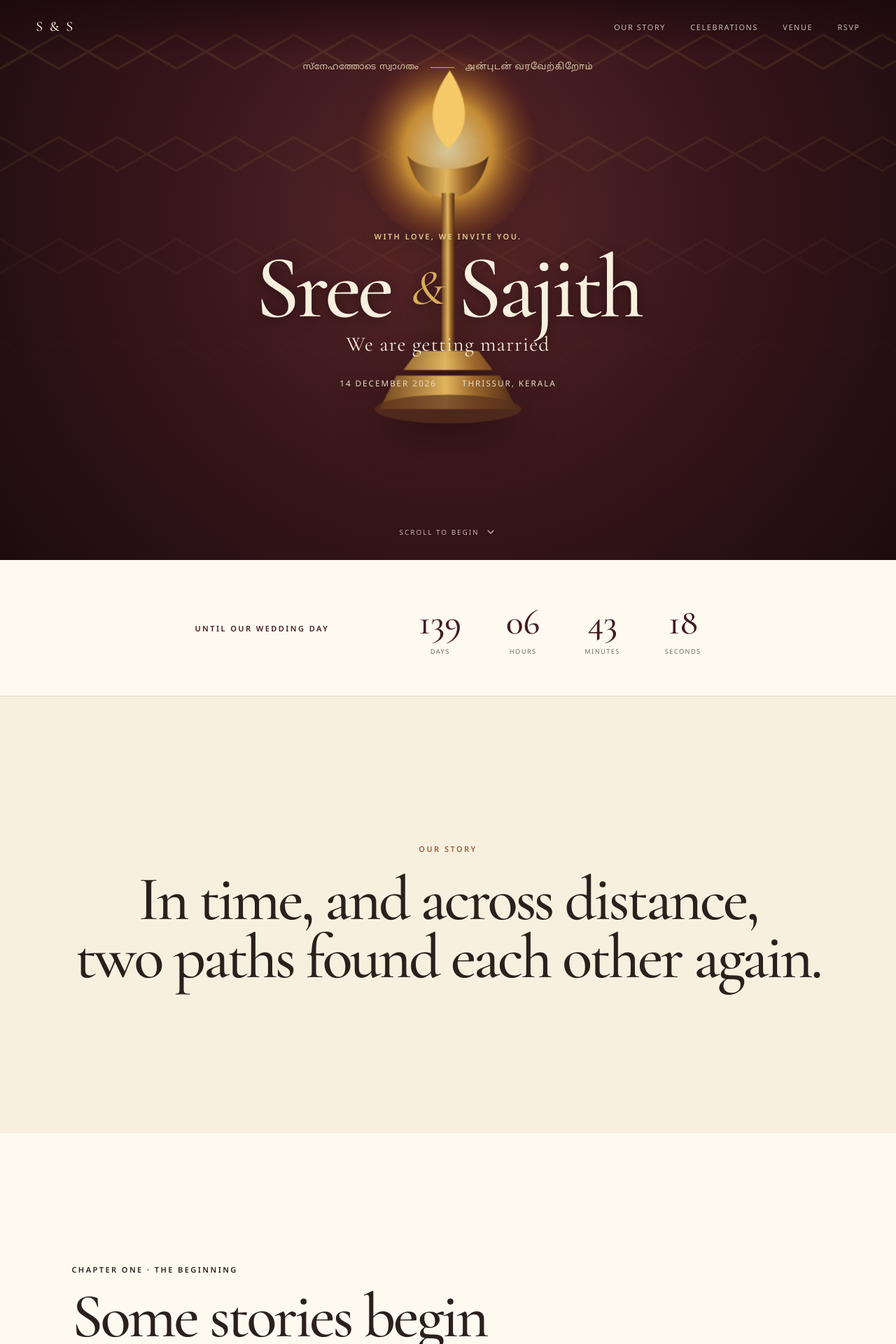
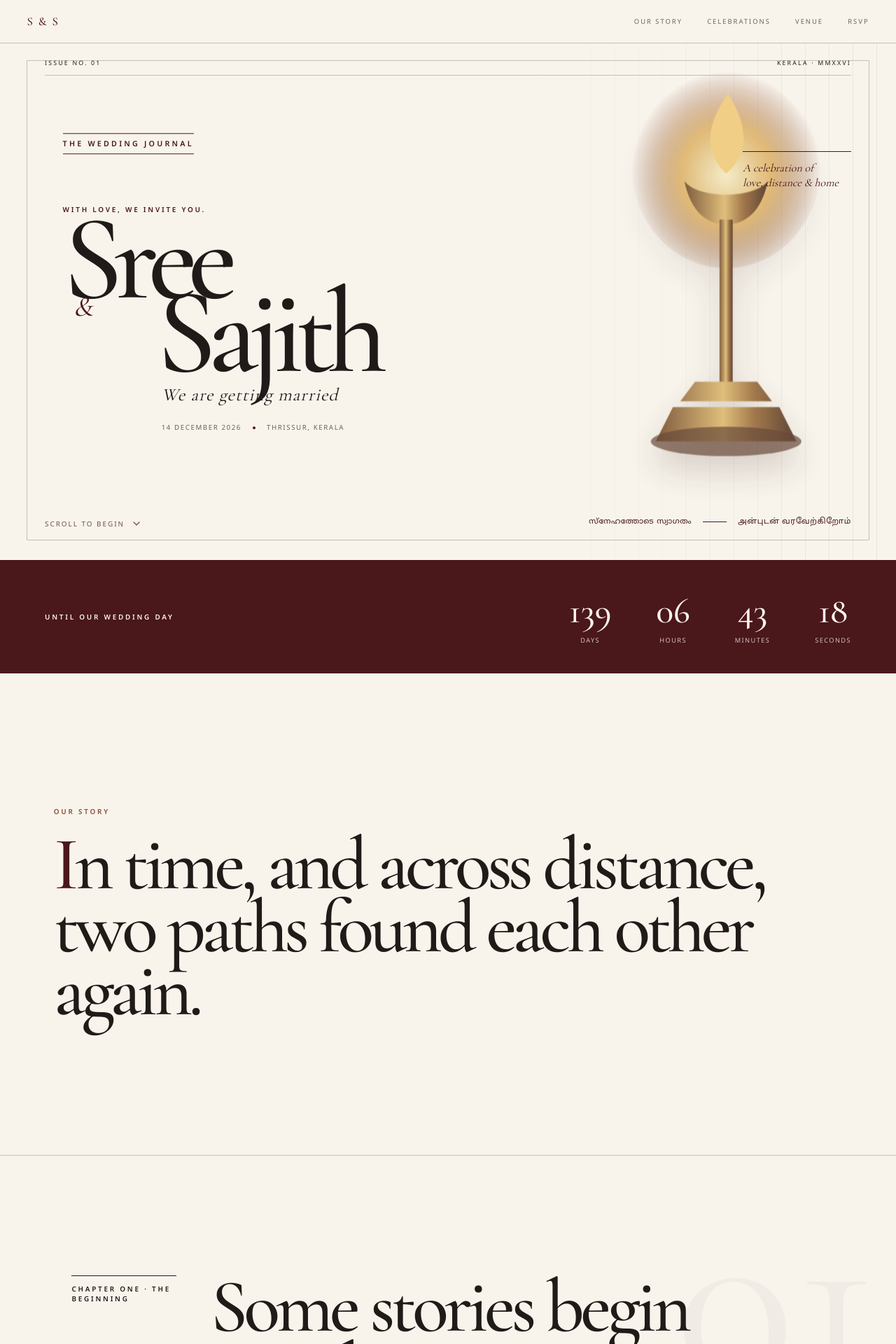
Before and after one commit to handragit/Sree-Sajith-Wedding-invite, a Next.js app: page / in a window 1280 px wide. Shown: the top 1920 px of the page at 70% size. Built offline with nearby package versions, Linux system fonts and the light colour scheme.

Commit message:
Build interactive wedding invitation

```diff
--- a/app/globals.css
+++ b/app/globals.css
@@ -52,3 +52,69 @@ footer{display:flex;justify-content:space-between;padding:2rem 6vw;background:#1
 @media(max-width:900px){.nav-links{position:absolute;top:64px;right:18px;display:none;width:min(290px,calc(100vw - 36px));flex-direction:column;padding:1.5rem;background:var(--maroon-2);border:1px solid rgba(255,255,255,.15)}.nav-links.open{display:flex}.menu-button{display:block}.hero h1{flex-direction:column;gap:0}.hero h1 em{line-height:.45}.hero-copy{margin-top:16vh}.hero-date{flex-direction:column;gap:.4rem}.countdown-section{flex-direction:column;gap:1.8rem}.celebrations,.venue-section,.rsvp-section{grid-template-columns:1fr}.section-heading{position:static}.venue-arch{height:480px;width:min(100%,480px);margin:auto}.venue-copy{padding:4rem 0 0}.rsvp-section{gap:4rem}.chapter--istanbul .chapter-copy{margin-left:0}}
 @media(max-width:560px){h2{font-size:3.2rem}.hero-language{top:10%;flex-direction:column;gap:.5rem}.hero-language i{width:20px}.lamp{height:66%;top:15%}.hero-copy{margin-top:21vh}.hero h1{font-size:4.5rem}.hero-line{font-size:1.15rem}.scroll-cue{bottom:1rem}.countdown{width:100%;justify-content:space-between;gap:.5rem}.countdown strong{font-size:1.8rem}.chapter{min-height:80vh}.chapter--istanbul{min-height:100vh}.celebrations,.venue-section,.rsvp-section{padding-top:7rem;padding-bottom:7rem}.event{grid-template-columns:38px 1fr;gap:1rem}.rsvp-form{grid-template-columns:1fr;padding:1.5rem;box-shadow:8px 8px 0 rgba(0,0,0,.12)}.field{grid-column:1/-1}.actions{flex-direction:column}.actions .button{width:100%}.closing-languages{flex-direction:column;gap:1rem}footer{flex-direction:column;gap:.7rem;text-align:center}}
 @media(prefers-reduced-motion:reduce){html{scroll-behavior:auto}*,*:before,*:after{animation-duration:.01ms!important;animation-iteration-count:1!important;transition-duration:.01ms!important}.reveal{opacity:1;transform:none}}
+
+/* Editorial edition */
+:root{--maroon:#4a171b;--maroon-2:#220d0f;--ivory:#eee9df;--paper:#f8f4ec;--gold:#b48a49;--gold-dark:#765522;--green:#26352e;--copper:#914931;--sand:#d5c9b7;--ink:#201b18;--muted:#6b625a;--line:rgba(32,27,24,.24)}
+body{background:var(--paper)}
+.overline{font-size:.62rem;letter-spacing:.28em}
+h2{font-size:clamp(3.7rem,8.4vw,8.8rem);line-height:.84;letter-spacing:-.055em}
+.nav{height:62px;padding:0 max(3vw,22px);color:var(--ink);background:rgba(248,244,236,.92);border-bottom:1px solid var(--line);backdrop-filter:blur(12px)}
+.monogram{font-size:1.05rem;color:var(--maroon)}
+.nav-links{font-size:.59rem;letter-spacing:.21em}
+.nav-links a{opacity:.66}
+.hero{min-height:760px;height:100svh;display:block;padding:62px max(3vw,22px) 28px;color:var(--ink);background:var(--paper)}
+.hero:after{content:"";position:absolute;inset:86px max(3vw,22px) 28px;border:1px solid var(--line);pointer-events:none}
+.hero-pattern{inset:62px 0 0 58%;opacity:.08;background-image:repeating-linear-gradient(90deg,var(--maroon) 0 1px,transparent 1px 34px);background-size:auto;mask-image:linear-gradient(to left,#000,transparent)}
+.hero-folio{position:absolute;z-index:4;top:84px;left:max(5vw,42px);right:max(5vw,42px);display:flex;justify-content:space-between;padding-bottom:.7rem;border-bottom:1px solid var(--line);font-size:.55rem;text-transform:uppercase;letter-spacing:.25em}
+.hero-language{top:auto;right:max(5vw,42px);bottom:48px;color:var(--maroon);font-size:.7rem}
+.hero-language i{background:var(--maroon)}
+.lamp{top:12%;left:auto;right:8vw;height:76%;transform:none;filter:grayscale(.15) drop-shadow(0 25px 24px rgba(46,22,18,.2));opacity:.88}
+@keyframes lamp-breathe{50%{transform:translateY(-5px)}}
+.hero-copy{position:absolute;z-index:3;left:max(7vw,42px);top:50%;width:min(58vw,900px);margin:0;text-align:left;text-shadow:none;transform:translateY(-48%)}
+.publication{display:inline-block;margin:0 0 4.5rem;padding:.45rem 0;border-top:1px solid var(--maroon);border-bottom:1px solid var(--maroon);font:600 .67rem var(--font-sans);text-transform:uppercase;letter-spacing:.3em;color:var(--maroon)}
+.hero-copy .overline{color:var(--maroon)}
+.hero h1{display:block;margin:.7rem 0 1.2rem;font-size:clamp(6rem,13.5vw,13rem);line-height:.61;letter-spacing:-.075em}
+.hero h1 span{display:block}.hero h1 span:last-child{margin-left:18%}
+.hero h1 em{position:absolute;left:2%;top:54%;font-size:.23em;color:var(--maroon)}
+.hero-line{margin-left:19%;font-size:clamp(1.2rem,2vw,1.7rem);font-style:italic}
+.hero-date{justify-content:flex-start;margin-left:19%;color:var(--muted);font-size:.61rem}
+.hero-date i{background:var(--maroon)}
+.hero-note{position:absolute;z-index:4;right:max(5vw,42px);top:27%;width:155px;padding-top:.8rem;border-top:1px solid var(--maroon);font:italic 1rem/1.35 var(--font-serif);color:var(--maroon)}
+.scroll-cue{left:max(5vw,42px);bottom:44px;color:var(--maroon)}
+.countdown-section{justify-content:space-between;padding:2.6rem max(5vw,36px);background:var(--maroon);color:var(--paper);border:0}
+.countdown-section>.overline,.countdown strong{color:var(--paper)}
+.countdown span{color:#cfbfc0}
+.story-intro{min-height:86vh;padding:10rem 6vw;background:var(--paper);text-align:left}
+.story-intro>div{width:100%}.story-intro h2{max-width:1240px;margin-left:0}
+.story-intro h2:first-letter{color:var(--maroon)}
+.chapter{min-height:82vh;border-top:1px solid var(--line)}
+.chapter-copy{display:grid;grid-template-columns:150px minmax(0,1fr);max-width:920px;column-gap:3rem}
+.chapter-copy .overline{grid-column:1;grid-row:1/4;padding-top:.7rem;border-top:1px solid currentColor}
+.chapter-copy h2,.chapter-copy>p:not(.overline),.chapter-copy blockquote{grid-column:2}
+.chapter-copy h2{margin:0 0 2rem}
+.chapter-copy>p:not(.overline){font-size:clamp(1.1rem,1.8vw,1.45rem)}
+.chapter-number{right:2vw;top:12%;font-size:clamp(13rem,28vw,32rem);color:rgba(74,23,27,.035)}
+.chapter--paths{background:var(--maroon)}
+.chapter--istanbul{min-height:100vh;background:linear-gradient(180deg,#17242b,#3c3134 67%,#6b3a2f)}
+.chapter--home{background:var(--ivory)}
+.celebrations{grid-template-columns:1fr 1.35fr;padding:10rem max(5vw,36px);background:var(--paper);color:var(--ink);border-top:1px solid var(--line)}
+.section-heading .overline,.event-date,.text-link{color:var(--maroon)}
+.event-flow,.event{border-color:var(--line)}
+.event-marker{color:var(--maroon)}.event-marker:after{background:linear-gradient(var(--maroon),transparent)}
+.event h3{font-size:clamp(2.8rem,5vw,5.2rem);letter-spacing:-.045em}
+.event-place{color:var(--muted)}.event-note{color:var(--muted)}
+.text-link{border-color:var(--maroon)}
+.venue-section{grid-template-columns:.72fr 1.28fr;padding:9rem max(5vw,36px);background:var(--ivory);border-top:1px solid var(--line)}
+.venue-arch{border-radius:0;height:680px;background:var(--maroon-2);box-shadow:none;border:1px solid var(--line)}
+.venue-copy h2{font-size:clamp(4rem,7.4vw,8rem)}
+.button{border-radius:0;transition:transform .2s,background .2s,color .2s}.button--gold{border-color:var(--maroon);background:var(--maroon);color:var(--paper)}
+.rsvp-section{padding:10rem max(5vw,36px);background:var(--maroon-2)}
+.rsvp-form{padding:clamp(2rem,5vw,4.5rem);box-shadow:none;border:1px solid rgba(255,255,255,.18)}
+.field input,.field select{padding:.9rem .2rem}
+.closing{background:var(--paper);color:var(--ink);border-top:1px solid var(--line)}
+.closing>div>p:not(.overline):not(:last-child){color:var(--muted)}
+.closing-languages{color:var(--maroon)}
+.kolam{border-color:rgba(74,23,27,.11)}.kolam:before,.kolam:after{border-color:rgba(74,23,27,.11)}
+footer{background:var(--maroon-2);color:#cbbdba}
+@media(max-width:900px){.nav-links{top:62px;color:var(--paper);background:var(--maroon-2)}.lamp{right:-5vw;height:66%;opacity:.42}.hero-copy{width:82vw}.hero-note{display:none}.hero h1{font-size:clamp(5.3rem,19vw,9rem)}.hero h1 span:last-child{margin-left:10%}.hero-line,.hero-date{margin-left:11%}.chapter-copy{grid-template-columns:1fr}.chapter-copy .overline,.chapter-copy h2,.chapter-copy>p:not(.overline),.chapter-copy blockquote{grid-column:1}.chapter-copy .overline{grid-row:auto;width:max-content;padding-right:2rem}.celebrations,.venue-section,.rsvp-section{grid-template-columns:1fr}}
+@media(max-width:560px){.hero{min-height:700px}.hero:after{inset:76px 14px 14px}.hero-folio{top:91px;left:29px;right:29px}.hero-language{right:29px;bottom:28px;align-items:flex-end}.hero-copy{left:29px;top:48%;width:calc(100vw - 58px)}.publication{margin-bottom:3rem}.hero h1{font-size:clamp(4.7rem,23vw,7.2rem)}.hero h1 span:last-child{margin-left:5%}.hero h1 em{left:0}.hero-line,.hero-date{margin-left:6%}.scroll-cue{left:29px;bottom:27px}.countdown-section{padding:2.2rem 24px}.story-intro{padding:8rem 24px}.chapter{padding-left:24px;padding-right:24px}.celebrations,.venue-section,.rsvp-section{padding-left:24px;padding-right:24px}.venue-arch{height:500px}.closing{padding-left:24px;padding-right:24px}}
--- a/app/page.tsx
+++ b/app/page.tsx
@@ -138,14 +138,17 @@ export default function Page() {
     <main id="main">
       <header id="home" className="hero">
         <div className="hero-pattern" aria-hidden="true" />
+        <div className="hero-folio" aria-hidden="true"><span>Issue No. 01</span><span>Kerala · MMXXVI</span></div>
         <div className="hero-language"><span lang="ml">{wedding.phrases.malayalam}</span><i /><span lang="ta">{wedding.phrases.tamil}</span></div>
         <Lamp />
         <div className="hero-copy">
+          <p className="publication">The Wedding Journal</p>
           <p className="overline">{wedding.phrases.english}</p>
           <h1><span>Sree</span><em>&</em><span>Sajith</span></h1>
           <p className="hero-line">We are getting married</p>
           <p className="hero-date">14 December 2026 <i /> Thrissur, Kerala</p>
         </div>
+        <p className="hero-note">A celebration of<br />love, distance &amp; home</p>
         <a href="#countdown" className="scroll-cue">Scroll to begin <ChevronDown size={16} /></a>
       </header>
 
```
